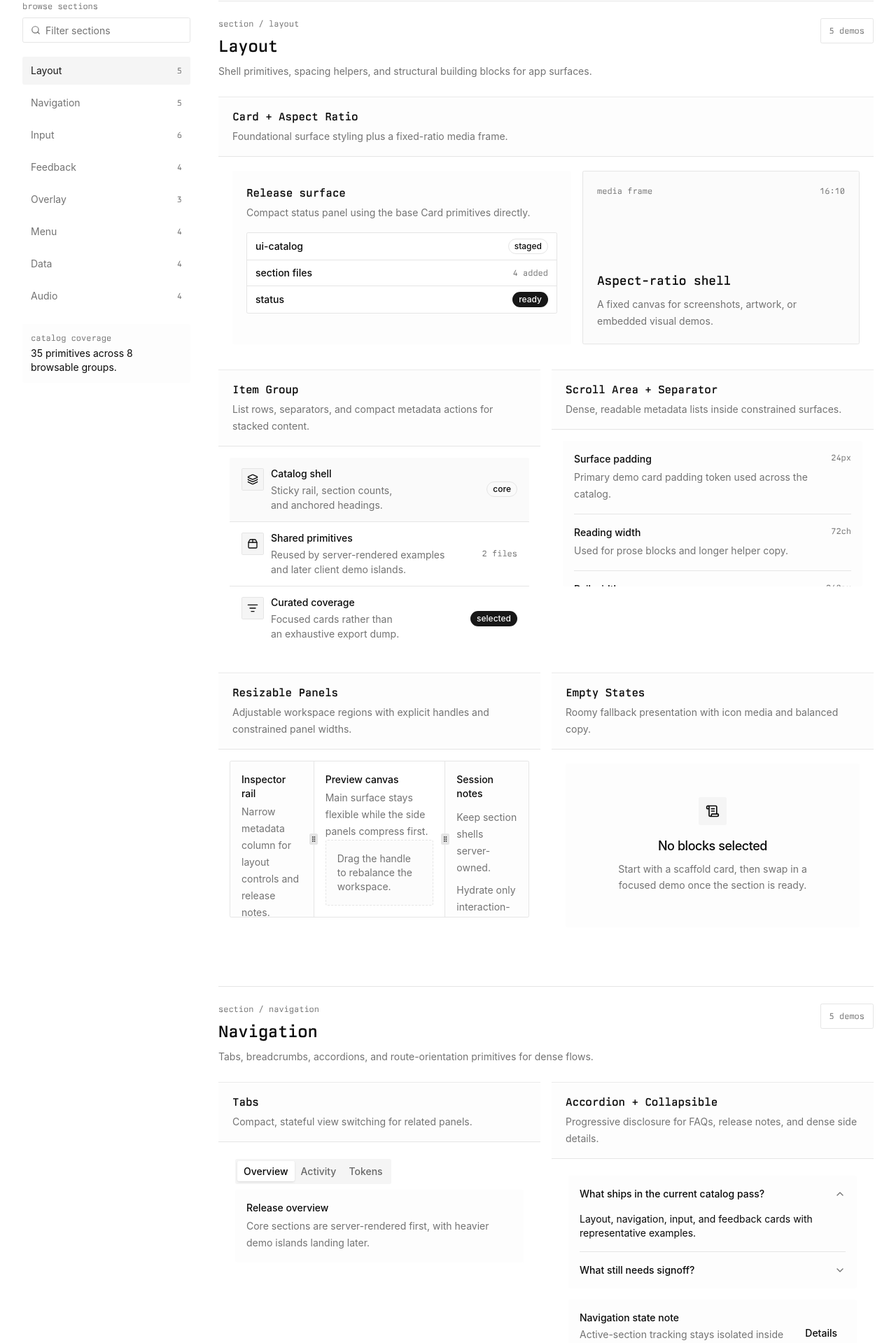
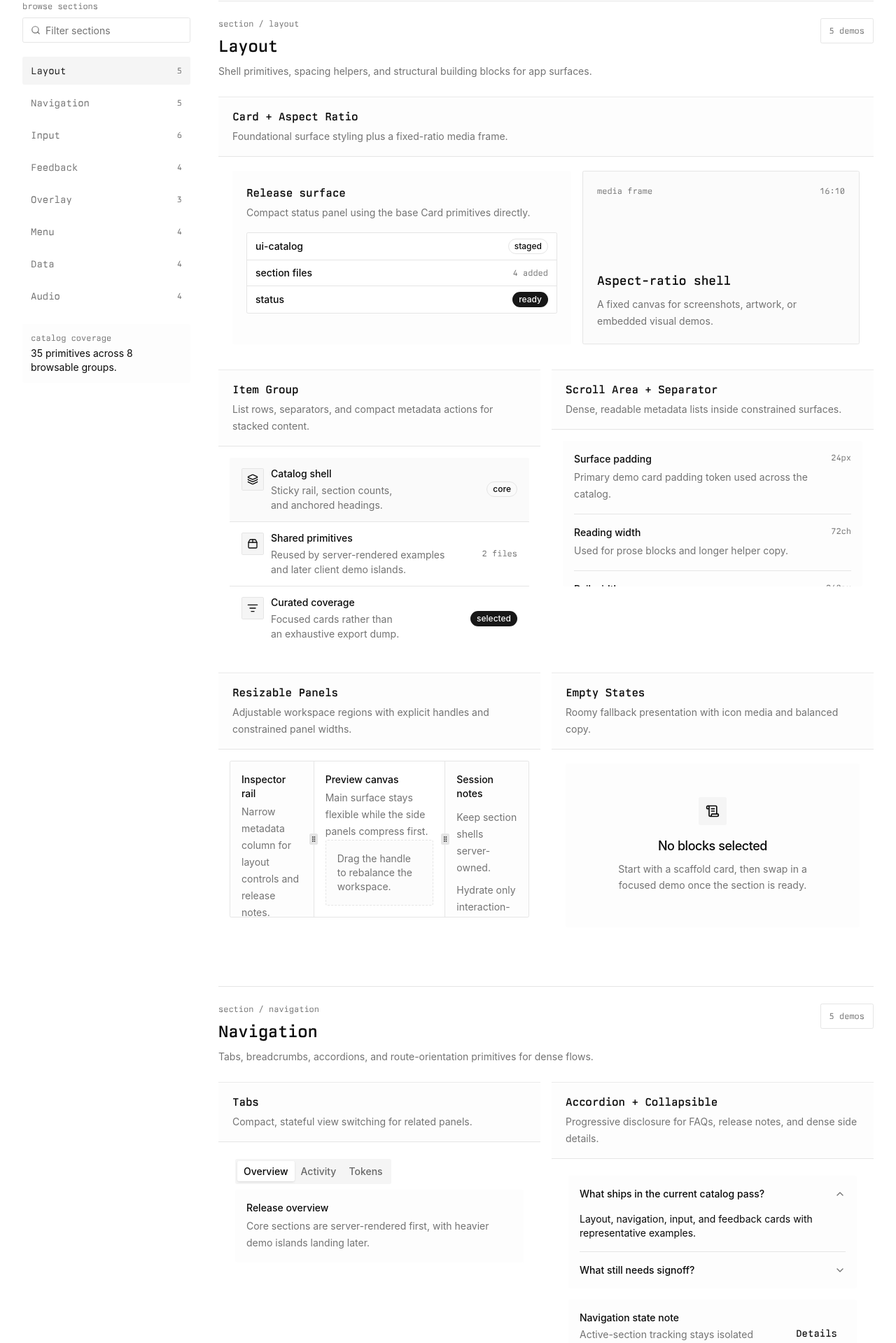
Before and after one commit to kalynbeach/kkb, a Next.js app in the folder apps/web/: page /ui in a window 1280 px wide. Shown: the part 360-2279 px from the top of the page at 70% size. Built offline with nearby package versions, Linux system fonts and the light colour scheme.

Commit message:
style: use mono type for catalog controls

```diff
--- a/apps/web/components/ui-catalog/catalog-nav.tsx
+++ b/apps/web/components/ui-catalog/catalog-nav.tsx
@@ -139,7 +139,7 @@
                         : "border-border bg-background text-muted-foreground hover:border-foreground/30 hover:text-foreground",
                     )}
                   >
-                    <span>{section.label}</span>
+                    <span className="font-mono">{section.label}</span>
                     {section.itemCount ? (
                       <span className="font-mono text-xs opacity-70">{section.itemCount}</span>
                     ) : null}
@@ -185,7 +185,7 @@
                           : "text-muted-foreground hover:bg-accent/50 hover:text-foreground",
                       )}
                     >
-                      <span>{section.label}</span>
+                      <span className="font-mono">{section.label}</span>
                       {section.itemCount ? (
                         <span className="font-mono text-xs text-muted-foreground">
                           {section.itemCount}
--- a/packages/ui/src/components/button.tsx
+++ b/packages/ui/src/components/button.tsx
@@ -4,7 +4,7 @@
 import type * as React from "react";
 
 const buttonVariants = cva(
-  "inline-flex items-center justify-center gap-2 whitespace-nowrap rounded-md text-sm font-medium transition-all disabled:pointer-events-none disabled:opacity-50 [&_svg]:pointer-events-none [&_svg:not([class*='size-'])]:size-4 shrink-0 [&_svg]:shrink-0 outline-none focus-visible:border-ring focus-visible:ring-ring/50 focus-visible:ring-[3px] aria-invalid:ring-destructive/20 dark:aria-invalid:ring-destructive/40 aria-invalid:border-destructive",
+  "inline-flex items-center justify-center gap-2 whitespace-nowrap rounded-md font-mono text-sm font-medium transition-all disabled:pointer-events-none disabled:opacity-50 [&_svg]:pointer-events-none [&_svg:not([class*='size-'])]:size-4 shrink-0 [&_svg]:shrink-0 outline-none focus-visible:border-ring focus-visible:ring-ring/50 focus-visible:ring-[3px] aria-invalid:ring-destructive/20 dark:aria-invalid:ring-destructive/40 aria-invalid:border-destructive",
   {
     variants: {
       variant: {
```
